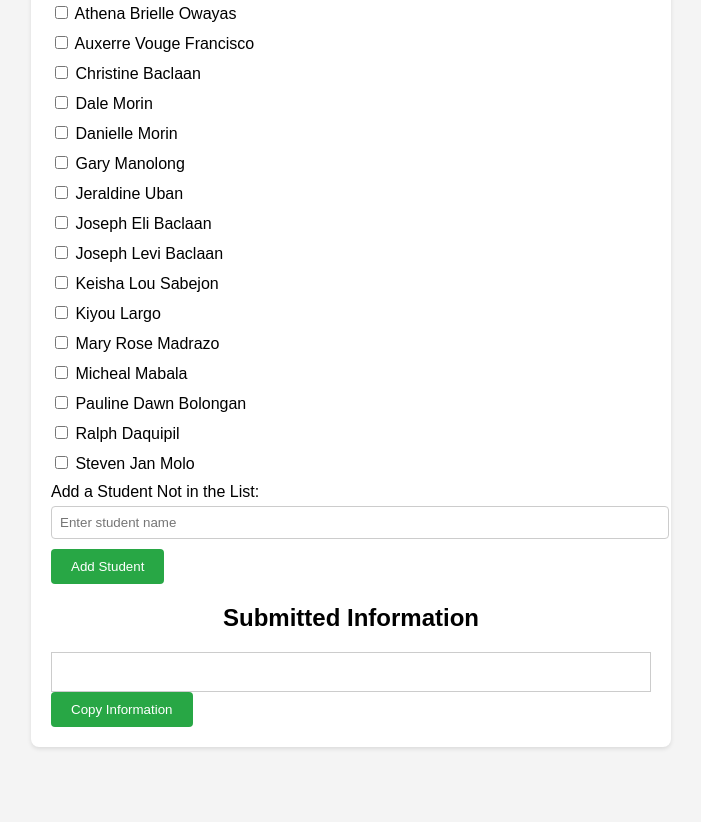
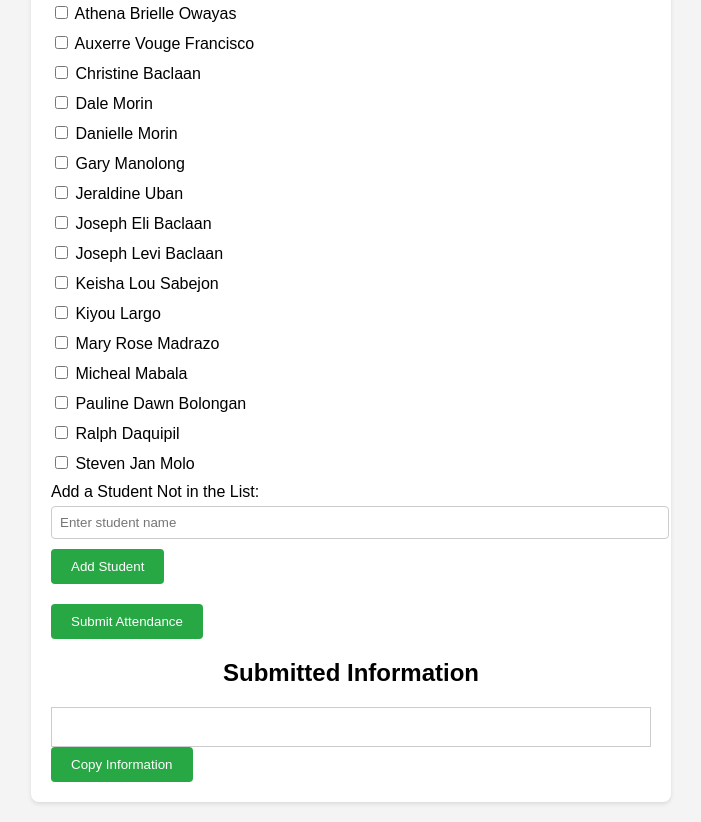
Before and after one commit to walleenates/Seminary-attendance, a plain HTML site: page index.html in a window 1280 px wide. Shown: the part 339-1161 px from the top of the page, without its empty margins (289-990 px from the left). Before the commit the page ends 1106 px from the top, so only its background shows below. Drawn offline with Linux system fonts and the light colour scheme.

Commit message:
js and html

```diff
--- a/index.html
+++ b/index.html
@@ -127,9 +127,12 @@
                 <button type="button" onclick="addStudent()">Add Student</button>
             </div>
 
-            <h2>Submitted Information</h2>
-<div id="submittedInfo" style="border: 1px solid #ccc; padding: 10px;" contenteditable="true"></div>
-<button onclick="copyInfo()">Copy Information</button>
+            <button type="submit">Submit Attendance</button>
+        </form>
+
+        <h2>Submitted Information</h2>
+        <div id="submittedInfo" style="border: 1px solid #ccc; padding: 10px;" contenteditable="true"></div>
+        <button onclick="copyInfo()">Copy Information</button>
     </div>
 
     <script src="script.js"></script>
```
